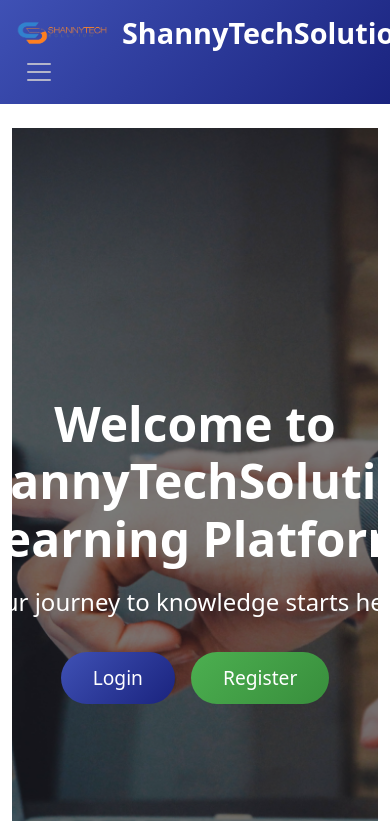
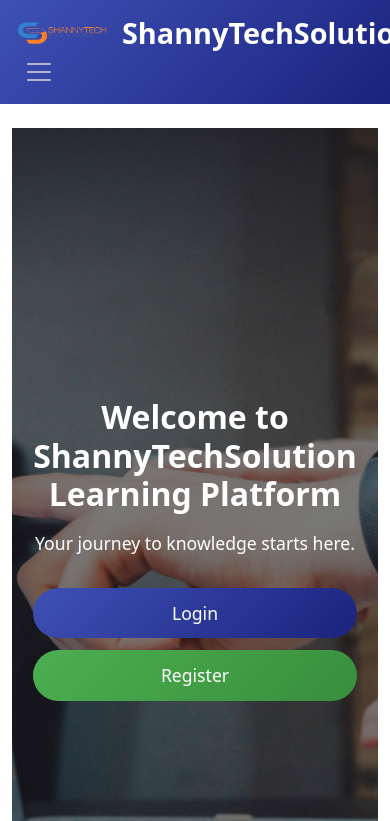
Before and after one commit to shanny-mal/online_school, a React (Vite) app: page / in a window 390 px wide. Shown: the top 821 px of the page. Built offline with nearby package versions, Linux system fonts and the light colour scheme.

Commit message:
updated the home page

```diff
--- a/src/pages/Home.jsx
+++ b/src/pages/Home.jsx
@@ -1,4 +1,3 @@
-// src/pages/Home.jsx
 import React from "react";
 import { Link } from "react-router-dom";
 import "../styles/Home.css"; // Import custom Home styles
--- a/src/styles/Home.css
+++ b/src/styles/Home.css
@@ -1,4 +1,4 @@
-/* src/styles/Home.css */
+/* Base Styles */
 .home {
   width: 100%;
   height: 100vh;
@@ -66,3 +66,37 @@
 .hero-btn.secondary:hover {
   background: linear-gradient(135deg, #66bb6a, #2e7d32);
 }
+
+/* Responsive Styles */
+@media (max-width: 768px) {
+  .hero-content h1 {
+    font-size: 2.5rem;
+  }
+  .hero-content p {
+    font-size: 1.3rem;
+  }
+  .hero-btn {
+    font-size: 1.1rem;
+    padding: 0.65rem 1.75rem;
+  }
+}
+
+@media (max-width: 480px) {
+  .hero-content {
+    padding: 0 1rem;
+  }
+  .hero-content h1 {
+    font-size: 2rem;
+  }
+  .hero-content p {
+    font-size: 1.1rem;
+  }
+  .hero-btn-group {
+    flex-direction: column;
+    gap: 0.75rem;
+  }
+  .hero-btn {
+    width: 100%;
+    padding: 0.75rem;
+  }
+}
```
